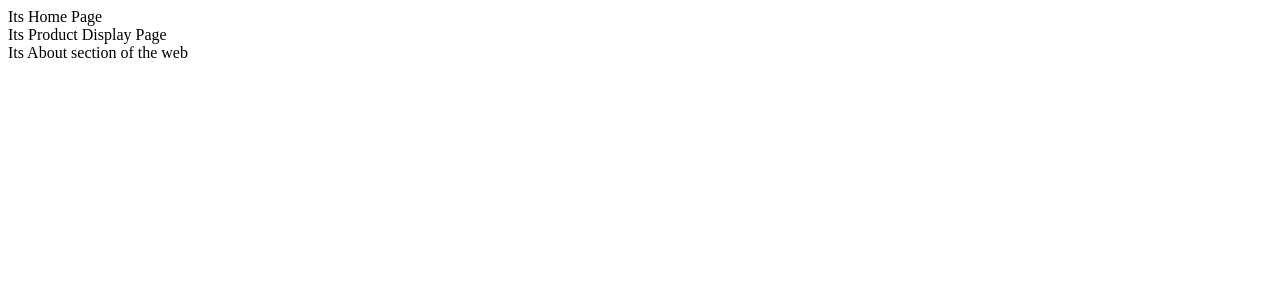
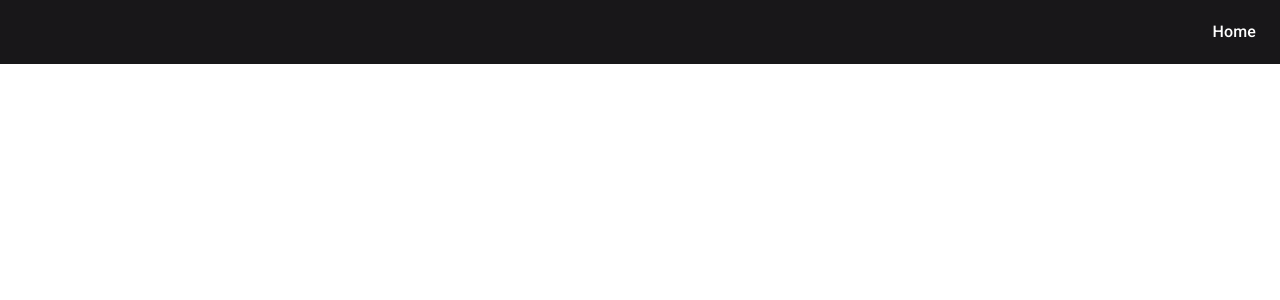
Before and after one commit to sibteali786/shoe-store, a React (Create React App) app: page / in a window 1280 px wide. Shown: the top 300 px of the page. Built offline with nearby package versions, Linux system fonts and the light colour scheme.

Commit message:
Added some layout features

```diff
--- a/src/App.css
+++ b/src/App.css
@@ -36,3 +36,9 @@
     transform: rotate(360deg);
   }
 }
+
+.list {
+  list-style-type: none;
+  text-decoration: none;
+  color: #ffffff;
+}
--- a/src/App.js
+++ b/src/App.js
@@ -2,15 +2,68 @@ import "./App.css";
 import Home from "./components/Home";
 import Product from "./components/Product";
 import About from "./components/About";
-
+import { BrowserRouter as Router, Routes, Route, Link } from "react-router-dom";
+import List from "@material-ui/core/List";
+import ListItem from "@material-ui/core/ListItem";
+import ListItemIcon from "@material-ui/core/ListItemIcon";
+import ListItemText from "@material-ui/core/ListItemText";
+import AppBar from "@material-ui/core/AppBar";
+import Toolbar from "@material-ui/core/Toolbar";
+import { makeStyles } from "@material-ui/core";
+import Container from "@material-ui/core/Container";
+import Typography from "@material-ui/core/Typography";
+import Avatar from "@material-ui/core/Avatar";
+import { grey } from "@material-ui/core/colors";
 function App() {
+  const classes = useStyles();
   return (
     <div>
-      <Home />
-      <Product />
-      <About />
+      <Container>
+        <Router>
+          <nav>
+            <AppBar
+              className={classes.backColor}
+              // className={classes.appbar}
+              elevation={0}
+            >
+              <Toolbar className={classes.root}>
+                <Typography variant="h6" className={classes.h6}>
+                  <Link to="/" className="list">
+                    Home
+                  </Link>
+                </Typography>
+              </Toolbar>
+            </AppBar>
+          </nav>
+          <Routes>
+            <Route path="/" element={<Home />} />
+          </Routes>
+        </Router>
+      </Container>
     </div>
   );
 }
 
 export default App;
+
+const useStyles = makeStyles((theme) => {
+  return {
+    root: {
+      display: "flex",
+      justifyContent: "flex-end",
+    },
+    backColor: {
+      backgroundColor: "#181719",
+    },
+    h6: {
+      fontSize: "1rem",
+      transition: "0.2s ease-in",
+      "&:hover": {
+        textDecoration: "underline",
+        textUnderlinePosition: "under",
+        textDecorationThickness: "1.5px",
+        transform: "scale(1.1)",
+      },
+    },
+  };
+});
```
Also changed, not shown: public/index.html (+4 -11 lines).
